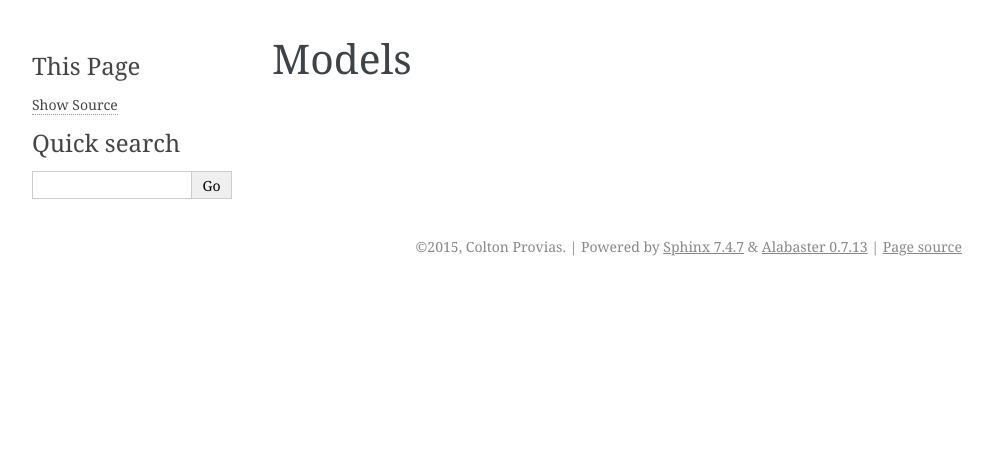
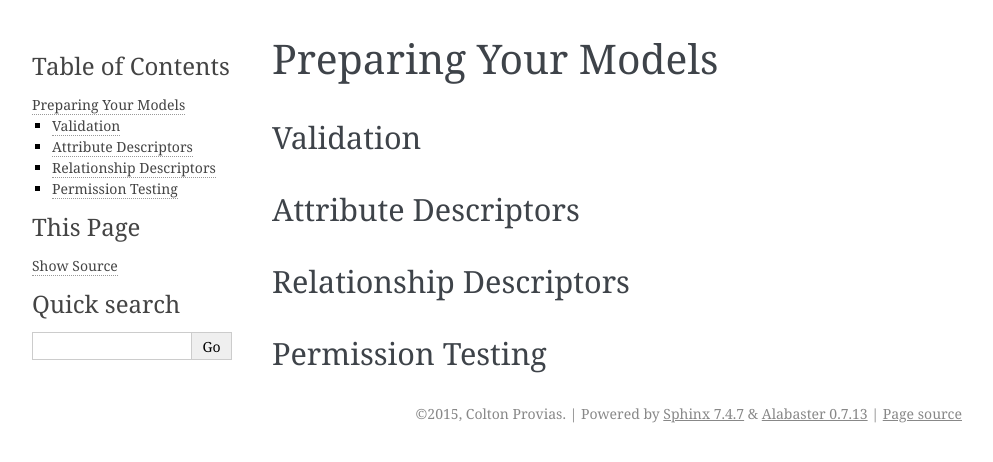
Before and after one commit to ColtonProvias/sqlalchemy-jsonapi, a Sphinx documentation site: the page built from docs/models.rst, in a window 1280 px wide. Shown: the top 462 px of the page, without its empty margins (148-1141 px from the left). Built offline with Sphinx 7.4.7, drawn with Linux system fonts in a browser that asks for light colours.

```diff
--- a/docs/models.rst
+++ b/docs/models.rst
@@ -1,3 +1,15 @@
-======
-Models
-======
+=====================
+Preparing Your Models
+=====================
+
+Validation
+==========
+
+Attribute Descriptors
+=====================
+
+Relationship Descriptors
+========================
+
+Permission Testing
+==================
```
